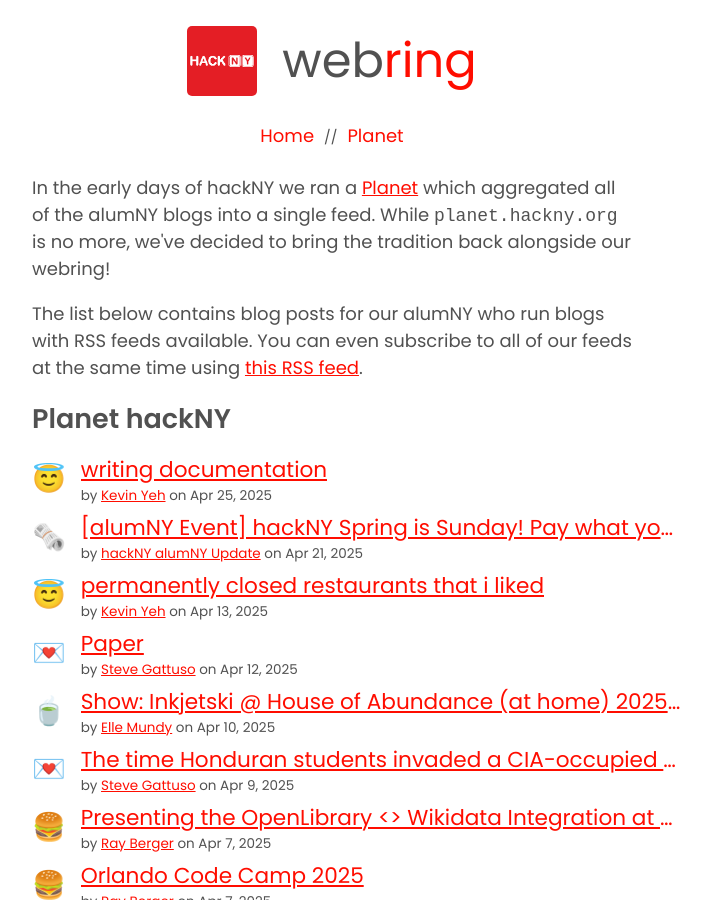
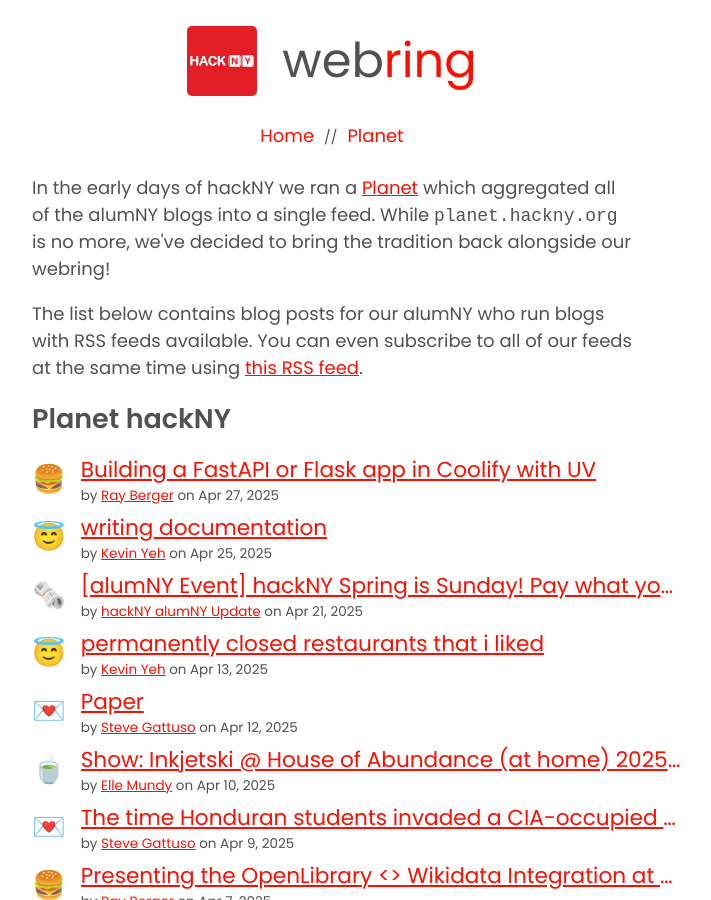
Before and after one commit to hackny/webring, a Jekyll site: the page built from planet.html, in a window 1280 px wide and 900 px high. Shown: the whole window, without its empty margins (308-1019 px from the left). Built offline with Jekyll 4.4.1, drawn with Linux system fonts in a browser that asks for light colours; some of the changed text lies outside the part shown.

```diff
--- a/_data/planet.yaml
+++ b/_data/planet.yaml
@@ -383,6 +383,16 @@
     description: My blog and personal wiki. Step right up for thoughts on programming,
       vegan cooking, urbanism, and whatever else pops into my mind.
   published_at: 2024-12-31 00:00
+- id: https://blog.rayberger.org/coolify-fastapi-uv
+  title: Building a FastAPI or Flask app in Coolify with UV
+  url: https://blog.rayberger.org/coolify-fastapi-uv
+  fellow:
+    name: Ray Berger
+    rss_url: https://blog.rayberger.org/rss.xml
+    year: 2018
+    url: https://www.rayberger.org/
+    emoji: "\U0001F354"
+  published_at: 2025-04-27 05:32
 - id: https://blog.rayberger.org/presenting-the-openlibrary-wikidata-integration-at-data-reuse-days-2025
   title: Presenting the OpenLibrary <> Wikidata Integration at Data Reuse Days 2025
   url: https://blog.rayberger.org/presenting-the-openlibrary-wikidata-integration-at-data-reuse-days-2025
@@ -484,16 +494,6 @@
     url: https://www.rayberger.org/
     emoji: "\U0001F354"
   published_at: 2024-12-02 22:53
-- id: https://blog.rayberger.org/how-to-add-a-brand-preset-to-openstreetmap
-  title: How to Add a Brand Preset to OpenStreetMap
-  url: https://blog.rayberger.org/how-to-add-a-brand-preset-to-openstreetmap
-  fellow:
-    name: Ray Berger
-    rss_url: https://blog.rayberger.org/rss.xml
-    year: 2018
-    url: https://www.rayberger.org/
-    emoji: "\U0001F354"
-  published_at: 2024-11-17 19:35
 - id: 2024-11-18-can-we-break-cycles
   title: 'Prophets Are People Too: Can We Break Cycles? (My First Sermon)'
   url: https://liaokev.in/2024-11-18-can-we-break-cycles
```
